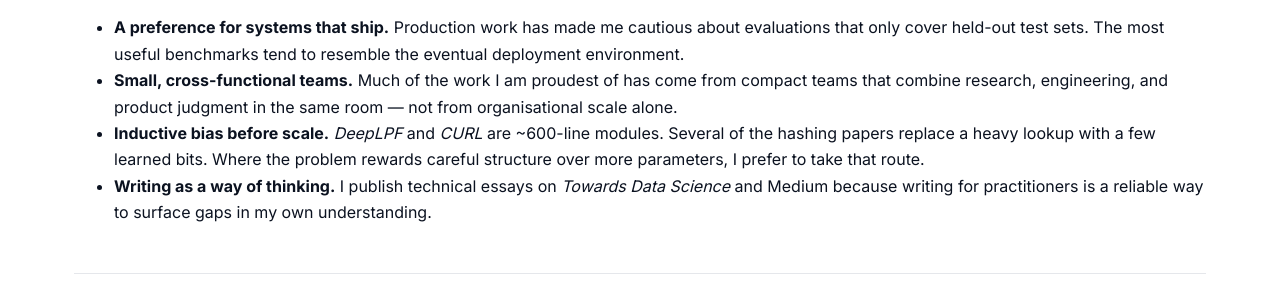
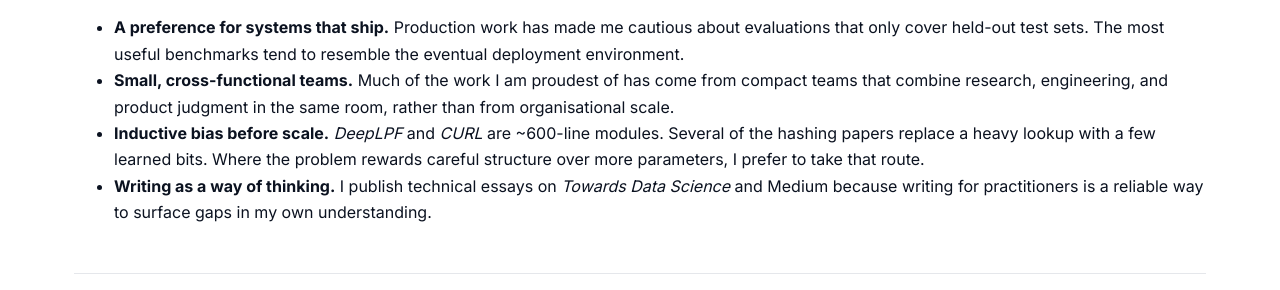
Before and after one commit to sjmoran/sjmoran.github.io, a Jekyll site: the page built from research.md, in a window 1280 px wide and 900 px high, scrolled down 1102 px. Shown: the part 377-667 px from the top of the window. Built offline with Jekyll 4.4.1, drawn with Linux system fonts in a browser that asks for light colours.

Commit message:
Apply academic-prose pass: fix staged pivot, drop duplicated bio line
- research.md: replace the "in the same room — not from organisational
  scale alone" pivot with a plain comparison (academic-prose §2).
- impact.html: remove the executive-level sentence duplicated verbatim
  from hero.html; the section's opening paragraph already covers recent work.

Co-Authored-By: Claude Opus 4.8 (1M context) <noreply@anthropic.com>

```diff
--- a/_includes/impact.html
+++ b/_includes/impact.html
@@ -9,7 +9,7 @@
       I work at the boundary between AI research, engineering, and enterprise deployment. Recent focus has been on production GenAI in regulated settings, on building cross-functional teams that can take research prototypes through to operating systems, and on the constraints that decide whether such systems hold up — latency budgets, audit trails, model governance, and the failure modes that only show up after deployment.
     </p>
     <p>
-      Previously, I helped build and lead a <strong>40-person applied AI function</strong> within JPMorgan's CTO organisation, working on generative AI for software engineering, code intelligence, anomaly detection, secure retrieval, and model governance. More recent work has been at the executive level — helping organisations move from AI experimentation toward systems they can deploy and operate.
+      Previously, I helped build and lead a <strong>40-person applied AI function</strong> within JPMorgan's CTO organisation, working on generative AI for software engineering, code intelligence, anomaly detection, secure retrieval, and model governance.
     </p>
 
     <ul class="impact-list">
--- a/research.md
+++ b/research.md
@@ -57,7 +57,7 @@ More recent work has concerned systems that make decisions under uncertainty: ag
 
 <ul>
 <li><strong>A preference for systems that ship.</strong> Production work has made me cautious about evaluations that only cover held-out test sets. The most useful benchmarks tend to resemble the eventual deployment environment.</li>
-<li><strong>Small, cross-functional teams.</strong> Much of the work I am proudest of has come from compact teams that combine research, engineering, and product judgment in the same room — not from organisational scale alone.</li>
+<li><strong>Small, cross-functional teams.</strong> Much of the work I am proudest of has come from compact teams that combine research, engineering, and product judgment in the same room, rather than from organisational scale.</li>
 <li><strong>Inductive bias before scale.</strong> <em>DeepLPF</em> and <em>CURL</em> are ~600-line modules. Several of the hashing papers replace a heavy lookup with a few learned bits. Where the problem rewards careful structure over more parameters, I prefer to take that route.</li>
 <li><strong>Writing as a way of thinking.</strong> I publish technical essays on <em>Towards Data Science</em> and Medium because writing for practitioners is a reliable way to surface gaps in my own understanding.</li>
 </ul>
```
